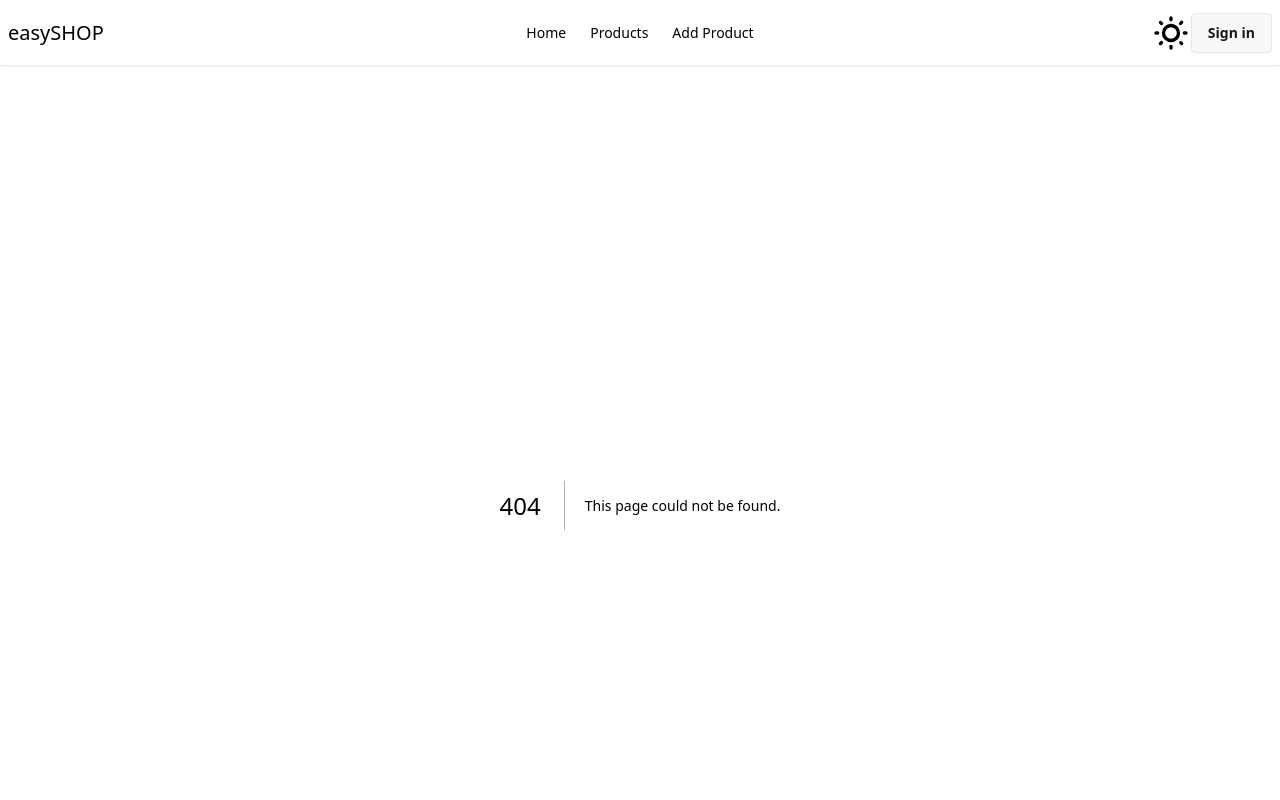
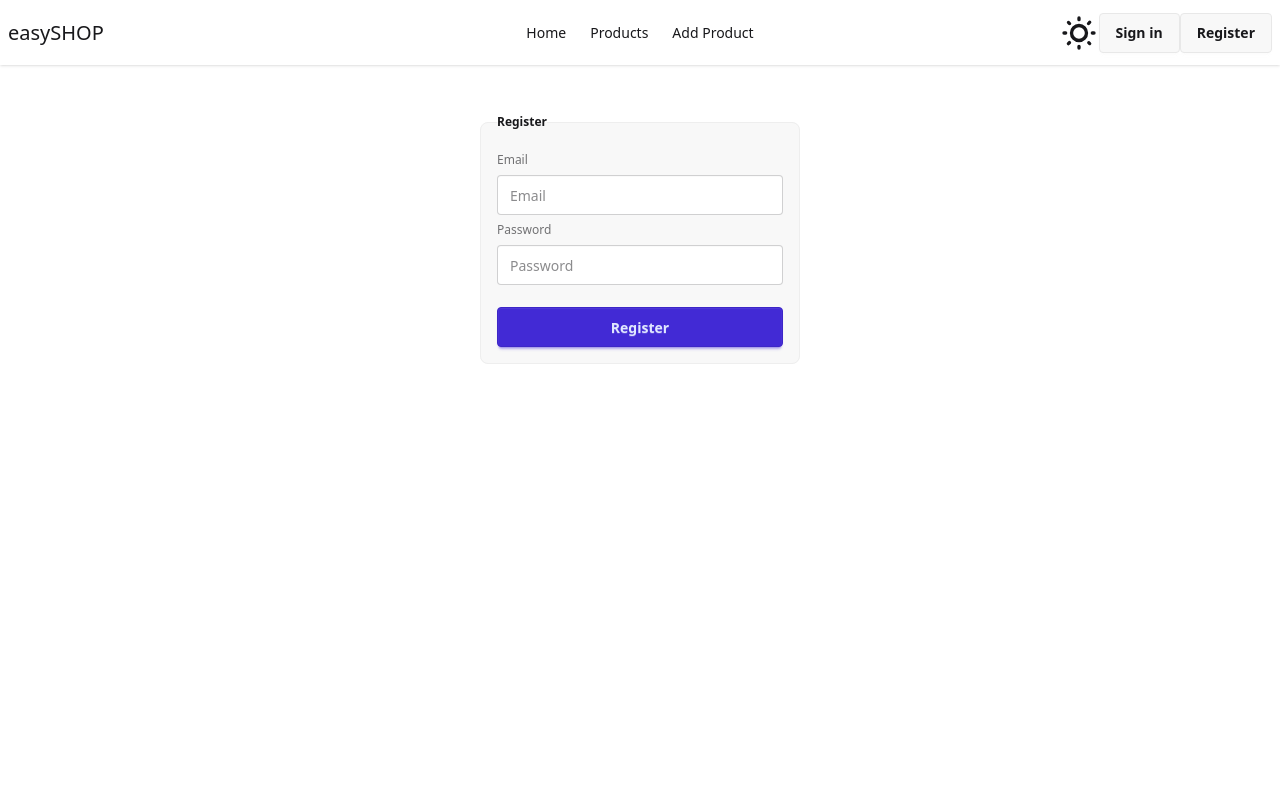
Before and after one commit to Foysal-Munsy/easy-shop, a Next.js app: page /register in a window 1280 px wide. Before the commit this address had no page. Shown: the top 800 px of the page. Built offline with nearby package versions, Linux system fonts and the light colour scheme.

Commit message:
redeploy

```diff
--- a/src/app/Components/HighlightedProducts.jsx
+++ b/src/app/Components/HighlightedProducts.jsx
@@ -1,9 +1,12 @@
 import ProductCard from "./ProductCard";
 
 export default async function HighlightedProducts() {
-  const data = await fetch("http://localhost:3000/products.json", {
-    cache: "no-store",
-  });
+  const data = await fetch(
+    `${process.env.NEXT_PUBLIC_BASE_URL}/products.json`,
+    {
+      cache: "no-store",
+    }
+  );
   const products = await data.json();
   //   console.log("🚀 ~ HighlightedProducts ~ products:", products);
 
--- a/src/app/Components/Navbar.jsx
+++ b/src/app/Components/Navbar.jsx
@@ -2,6 +2,7 @@ import Link from "next/link";
 import React from "react";
 import ThemeToggle from "./ThemeToggle";
 import LoginButton from "./LoginButton";
+import RegisterButton from "./RegisterButton";
 
 export default function Navbar() {
   const navMenu = () => {
@@ -58,6 +59,7 @@ export default function Navbar() {
         <ThemeToggle />
 
         <LoginButton />
+        <RegisterButton />
       </div>
     </div>
   );
--- /dev/null
+++ b/src/app/Components/Register.jsx
@@ -0,0 +1,19 @@
+import React from "react";
+
+export default function Register() {
+  return (
+    <div className="flex justify-center items-center">
+      <fieldset className="fieldset bg-base-200 border-base-300 rounded-box w-xs border p-4">
+        <legend className="fieldset-legend">Register</legend>
+
+        <label className="label">Email</label>
+        <input type="email" className="input" placeholder="Email" />
+
+        <label className="label">Password</label>
+        <input type="password" className="input" placeholder="Password" />
+
+        <button className="btn btn-primary mt-4">Register</button>
+      </fieldset>
+    </div>
+  );
+}
--- /dev/null
+++ b/src/app/Components/RegisterButton.jsx
@@ -0,0 +1,12 @@
+"use client";
+import Link from "next/link";
+import React from "react";
+export default function RegisterButton() {
+  return (
+    <div>
+      <Link href={"/register"} className="btn">
+        Register
+      </Link>
+    </div>
+  );
+}
--- /dev/null
+++ b/src/app/Components/UserInfo.jsx
@@ -0,0 +1,12 @@
+"use client";
+import { useSession } from "next-auth/react";
+import React from "react";
+
+export default function UserInfo() {
+  const session = useSession();
+  return (
+    <div>
+      <p>{JSON.stringify(session)}</p>
+    </div>
+  );
+}
--- a/src/app/api/auth/[...nextauth]/route.js
+++ b/src/app/api/auth/[...nextauth]/route.js
@@ -1,6 +1,6 @@
 import NextAuth from "next-auth";
 import CredentialsProvider from "next-auth/providers/credentials";
-const handler = NextAuth({
+export const authOptions = {
   providers: [
     CredentialsProvider({
       // The name to display on the sign in form (e.g. "Sign in with...")
@@ -29,7 +29,8 @@ const handler = NextAuth({
       },
     }),
   ],
-});
+};
+const handler = NextAuth(authOptions);
 
 export { handler as GET, handler as POST };
 
--- a/src/app/page.js
+++ b/src/app/page.js
@@ -1,11 +1,17 @@
 // Home Page
+import { getServerSession } from "next-auth";
 import Hero from "./Components/Hero";
 import HighlightedProducts from "./Components/HighlightedProducts";
+import UserInfo from "./Components/UserInfo";
+import { authOptions } from "./api/auth/[...nextauth]/route";
 
-export default function Home() {
+export default async function Home() {
+  const session = await getServerSession(authOptions);
   return (
     <div>
       <Hero />
+      <UserInfo />
+      {JSON.stringify(session)}
       <div className="mt-10">
         <h2 className="text-center text-3xl font-bold">Highlighted Products</h2>
         <HighlightedProducts />
--- a/src/app/products/Components/AllProducts.jsx
+++ b/src/app/products/Components/AllProducts.jsx
@@ -2,9 +2,12 @@ import ProductCard from "@/app/Components/ProductCard";
 import React from "react";
 
 export default async function AllProducts() {
-  const data = await fetch("http://localhost:3000/products.json", {
-    cache: "no-store",
-  });
+  const data = await fetch(
+    `${process.env.NEXT_PUBLIC_BASE_URL}/products.json`,
+    {
+      cache: "no-store",
+    }
+  );
   const products = await data.json();
   return (
     <div>
--- a/src/app/products/[id]/page.js
+++ b/src/app/products/[id]/page.js
@@ -2,9 +2,12 @@ import React from "react";
 
 export default async function page({ params }) {
   const { id } = await params;
-  const data = await fetch(`http://localhost:3000/products.json`, {
-    cache: "no-store",
-  });
+  const data = await fetch(
+    `${process.env.NEXT_PUBLIC_BASE_URL}/products.json`,
+    {
+      cache: "no-store",
+    }
+  );
   const products = await data.json();
   const product = products.find((p) => p.id === id);
   console.log("🚀 ~ page ~ product:", product);
--- /dev/null
+++ b/src/app/register/page.js
@@ -0,0 +1,10 @@
+import React from "react";
+import Register from "../Components/Register";
+
+export default function page() {
+  return (
+    <div>
+      <Register />
+    </div>
+  );
+}
```
